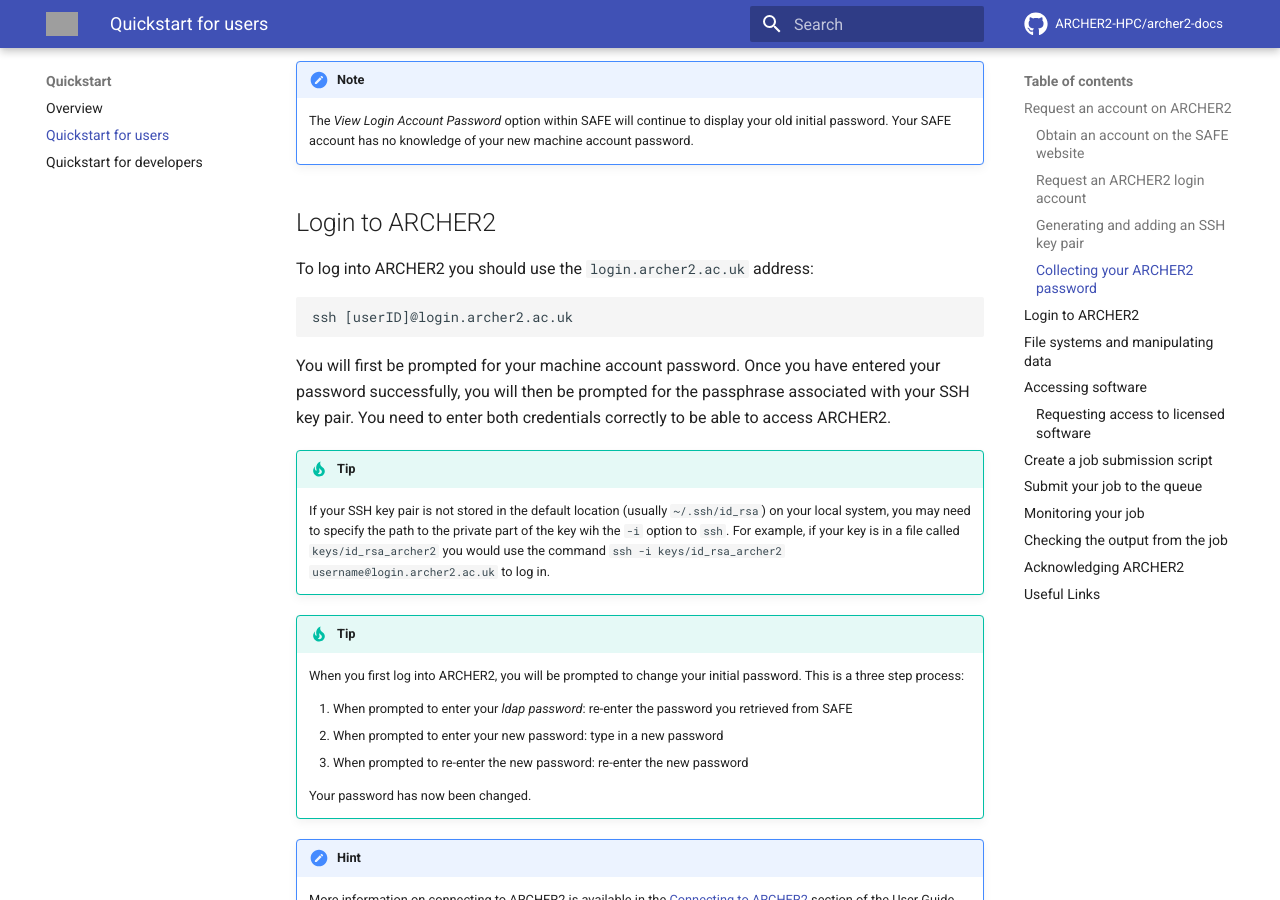
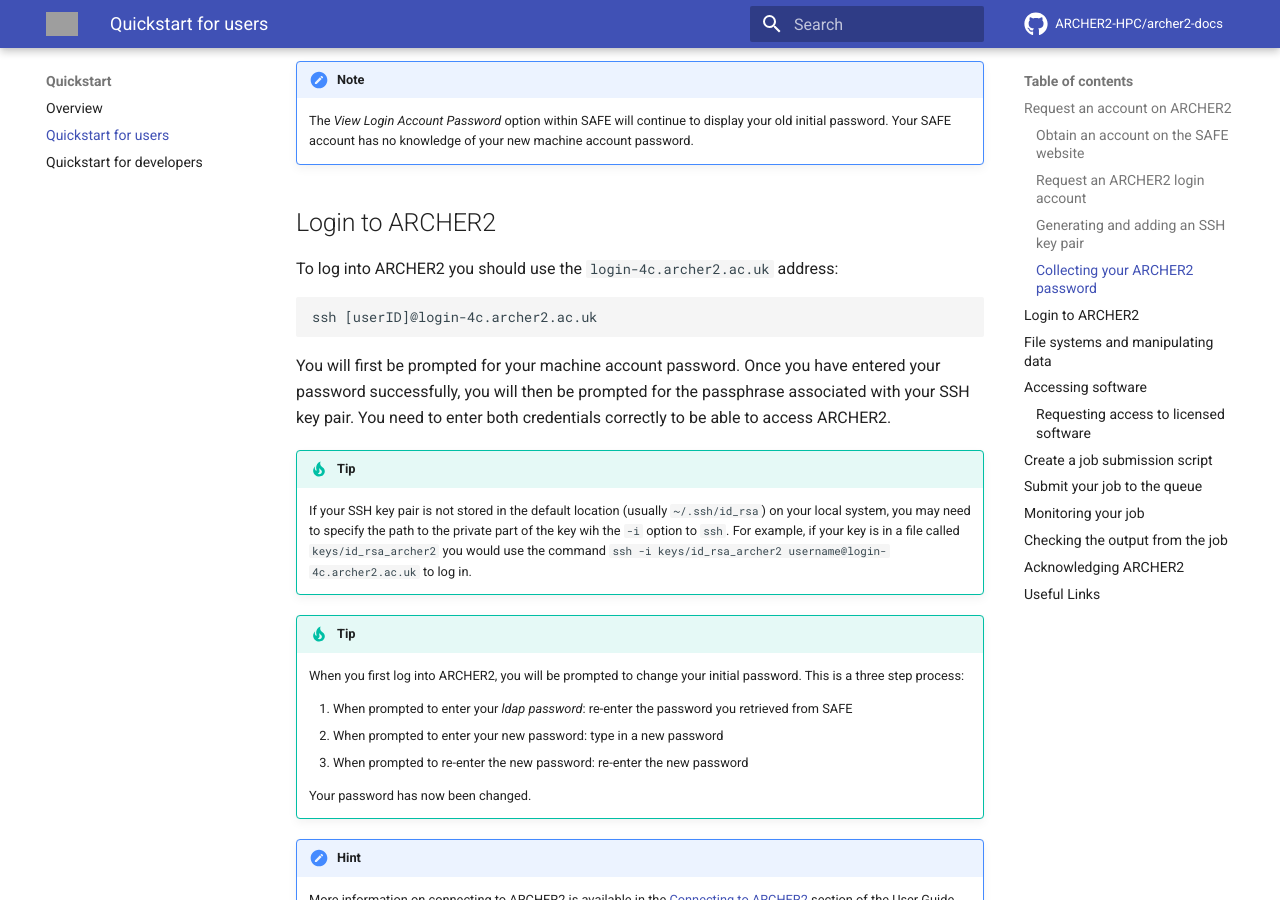
Before and after one commit to ARCHER2-HPC/archer2-docs, an MkDocs documentation site: the page built from docs/quick-start/quickstart-users.md, in a window 1280 px wide and 900 px high, scrolled down 2727 px. Built offline with MkDocs 1.6.1 and Material for MkDocs 9.7.7, drawn with Linux system fonts in a browser that asks for light colours; comment, search, counter and statistics services are not loaded; grey boxes are pictures that could not be loaded.

```diff
--- a/docs/quick-start/quickstart-users.md
+++ b/docs/quick-start/quickstart-users.md
@@ -119,9 +119,9 @@ Policy](https://www.archer2.ac.uk/about/policies/passwords_usernames.html).
 
 ## Login to ARCHER2
 
-To log into ARCHER2 you should use the `login.archer2.ac.uk` address:
+To log into ARCHER2 you should use the `login-4c.archer2.ac.uk` address:
 
-    ssh [userID]@login.archer2.ac.uk
+    ssh [userID]@login-4c.archer2.ac.uk
 
 You will first be prompted for your machine account password. Once you
 have entered your password successfully, you will then be prompted for
@@ -134,7 +134,7 @@ credentials correctly to be able to access ARCHER2.
     to the private part of the key wih the `-i` option to `ssh`. For
     example, if your key is in a file called `keys/id_rsa_archer2` you would
     use the command `ssh -i keys/id_rsa_archer2
-    username@login.archer2.ac.uk` to log in.
+    username@login-4c.archer2.ac.uk` to log in.
 
 !!! tip
     When you first log into ARCHER2, you will be prompted to change your
```
